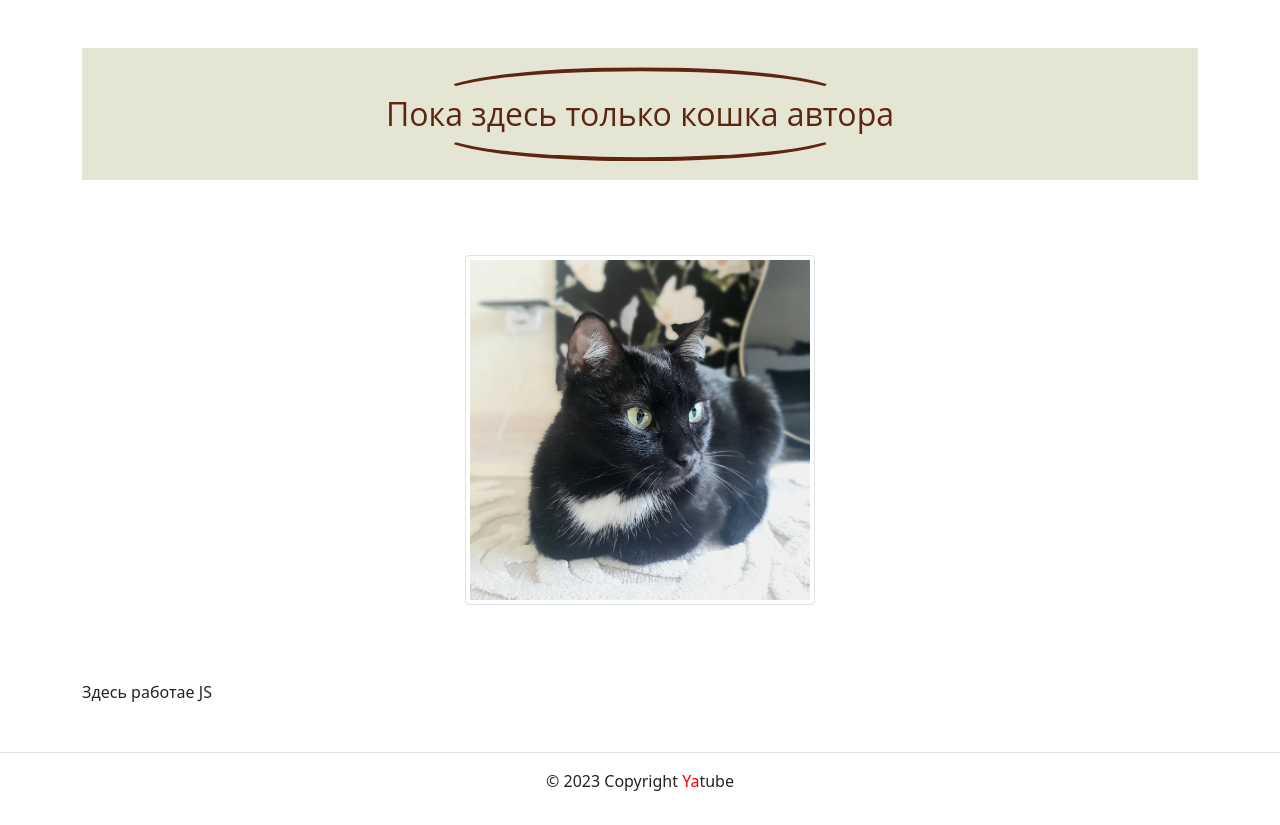
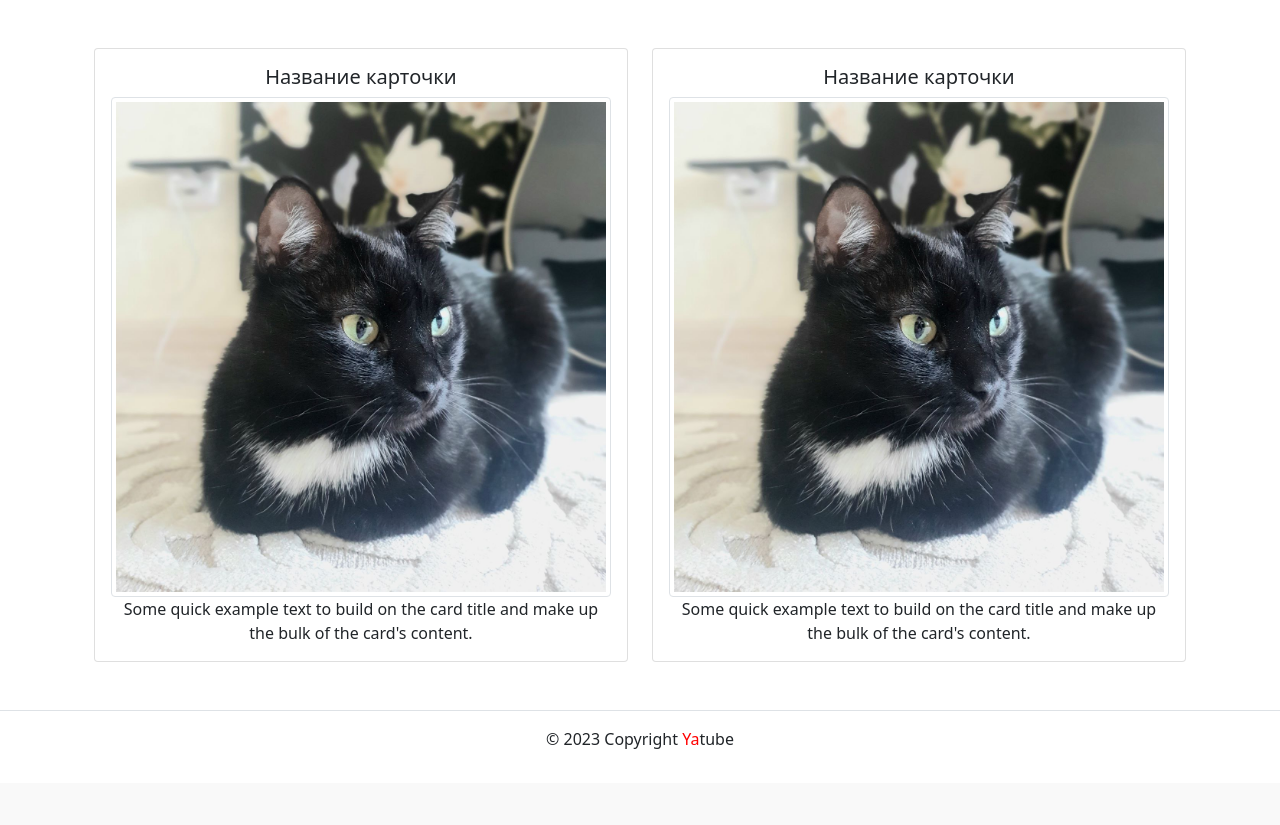
Before and after one commit to ddr533/Yatube_project, a Django app: page /about/author/ in a window 1280 px wide. Shown: the part 56-881 px from the top of the page. After the commit the page ends 805 px from the top, so only its background shows below. Run offline with Django 3.2, Linux system fonts and the light colour scheme; some libraries are stand-ins or nearby versions.

Commit message:
change about

```diff
--- a/requirements.txt
+++ b/requirements.txt
@@ -3,7 +3,7 @@ attrs==22.2.0
 certifi==2022.12.7
 charset-normalizer==2.0.12
 colorama==0.4.6
-Django==3.0.0
+Django==3.0
 django-debug-toolbar==3.2.4
 Faker==12.0.1
 flake8==6.0.0
@@ -12,7 +12,7 @@ iniconfig==2.0.0
 mccabe==0.7.0
 mixer==7.1.2
 packaging==23.0
-Pillow==8.3.1
+Pillow==9.4
 pluggy==0.13.1
 py==1.11.0
 pycodestyle==2.10.0
@@ -22,7 +22,7 @@ pytest-django==4.4.0
 pytest-pythonpath==0.7.3
 python-dateutil==2.8.2
 pytz==2022.7.1
-requests==2.26.0
+requests==2.27.0
 six==1.16.0
 sorl-thumbnail==12.7.0
 sqlparse==0.4.3
--- a/yatube/static/css/custom.css
+++ b/yatube/static/css/custom.css
@@ -92,3 +92,7 @@
 /* Изменение цвета текста и активных пунктов навигационного меню */
 .navbar-nav li a.active {background-color: #5baddc; border-radius: 10px}
 .navbar .navbar-nav .nav-link {color: #1d3e77; font-weight: 600;}
+
+/*Увеличение изображения при наведении мышки, страница About*/
+.scale {transition: 1s; /* Время эффекта */ }
+.scale:hover {transform: scale(2); /* Увеличиваем масштаб */}
--- a/yatube/templates/about/author.html
+++ b/yatube/templates/about/author.html
@@ -4,11 +4,28 @@
 {% block title %}Об авторе проекта{% endblock %}
 
 {% block content %}
-  <div class="head_about">
-    <h1>Пока здесь только кошка автора</h1>
-  </div>
-  <div style="margin-top: 75px; margin-bottom: 75px">
-    <img src="{% static 'img/about/photo1.jpg' %}" width="350" height="350"
-         class="rounded img-thumbnail mx-auto d-block" alt="Кошка Лана">
+  <div class="container">
+    <div class="row text-center">
+      <div class="col-6">
+        <div class="card" style="width: auto">
+          <div class="card-body">
+            <h5 class="card-title">Название карточки</h5>
+            <img src="{% static 'img/about/photo1.jpg' %}" width="350" height="350"
+             class="card-img-top rounded img-thumbnail mx-auto d-block scale img-responsive" alt="Кошка Лана">
+            <p class="card-text">Some quick example text to build on the card title and make up the bulk of the card's content.</p>
+          </div>
+        </div>
+      </div>
+      <div class="col-6">
+        <div class="card" style="width: auto">
+          <div class="card-body">
+            <h5 class="card-title">Название карточки</h5>
+            <img src="{% static 'img/about/photo1.jpg' %}" width="350" height="350"
+             class="card-img-top rounded img-thumbnail mx-auto d-block scale img-responsive" alt="Кошка Лана">
+            <p class="card-text">Some quick example text to build on the card title and make up the bulk of the card's content.</p>
+          </div>
+        </div>
+      </div>
+    </div>
   </div>
 {% endblock %}
--- a/yatube/templates/base.html
+++ b/yatube/templates/base.html
@@ -27,7 +27,6 @@
           Контент не подвезли :(
         {% endblock %}
         {% block scripts %}
-          Здесь работае JS
         {% endblock %}
       </div>
     </main>
--- a/yatube/yatube/settings.py
+++ b/yatube/yatube/settings.py
@@ -30,6 +30,8 @@ ALLOWED_HOSTS = [
     '127.0.0.1',
     '[::1]',
     'testserver',
+    'andreyd1989.pythonanywhere.com',
+    'www.andreyd1989.pythonanywhere.com'
 ]
 
 
```
